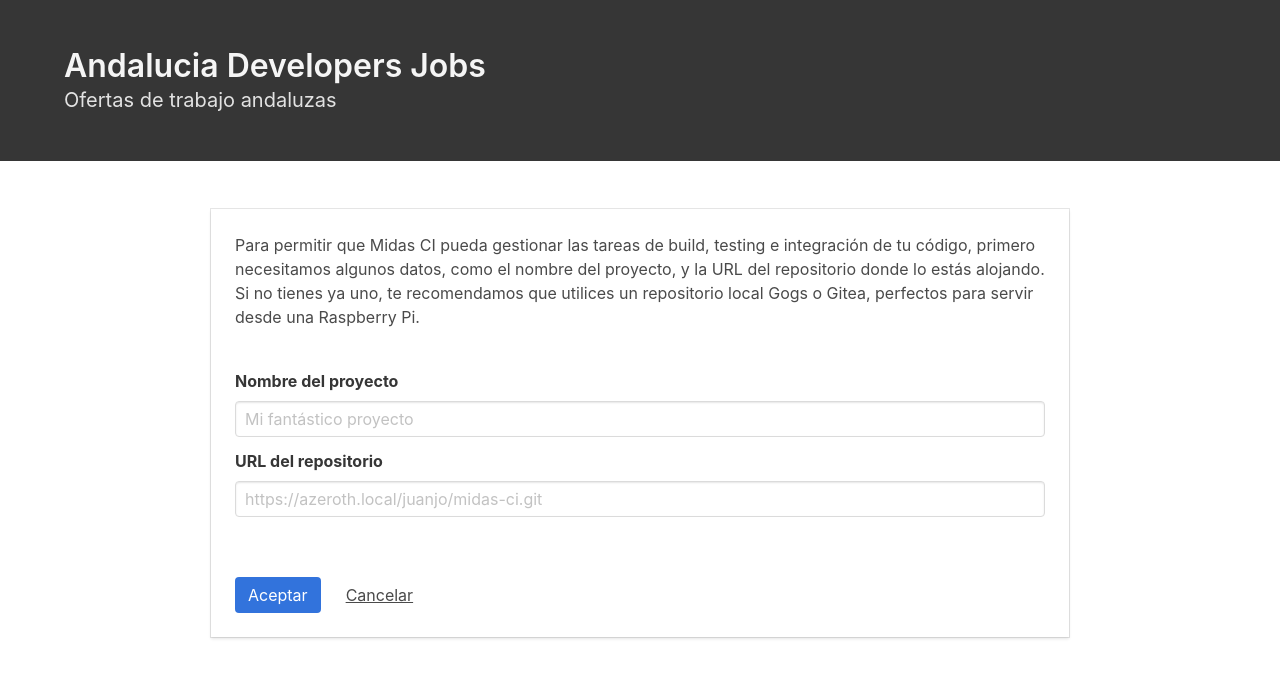
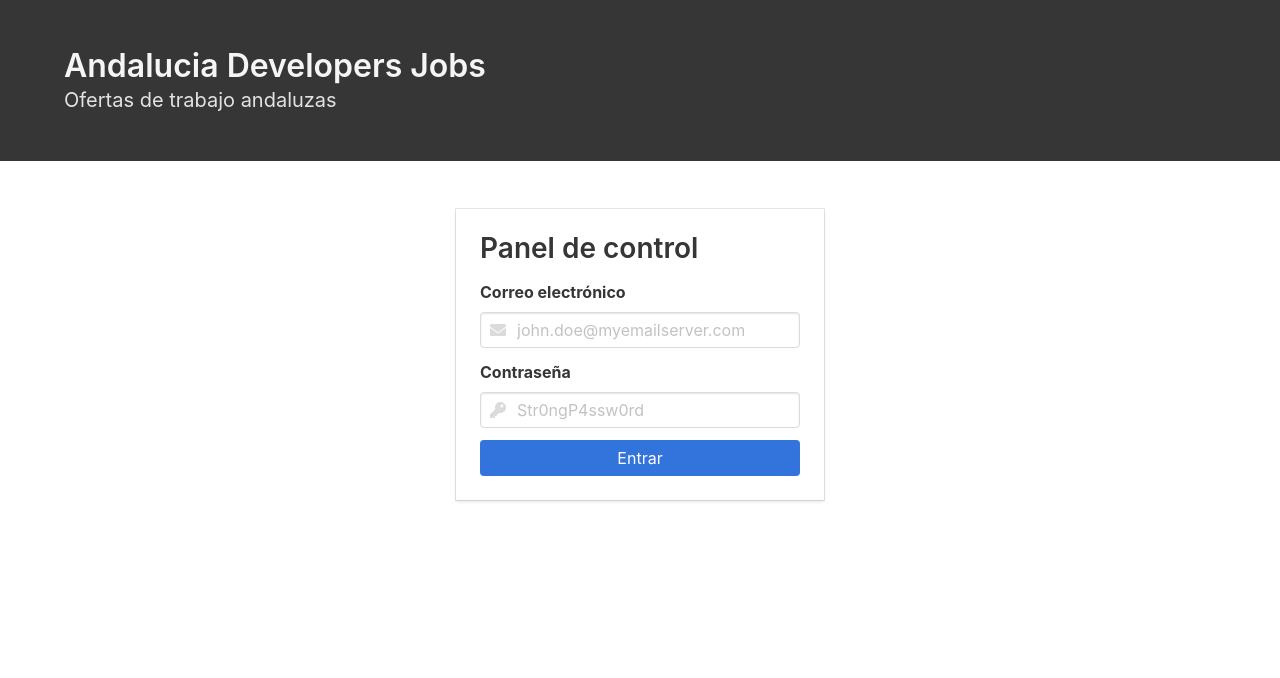
Before and after one commit to JuanjoSalvador/ad-jobs, a Flask app: page /admin in a window 1280 px wide. Shown: the top 678 px of the page. Run offline with Flask 2, Linux system fonts and the light colour scheme; some libraries are stand-ins or nearby versions.

Commit message:
Renombrado y corrección de plantillas Se corrige la plantilla de login y se separa el index del formulario para enviar ofertas

```diff
--- a/templates/admin.jinja
+++ b/templates/admin.jinja
@@ -5,36 +5,33 @@
       <div class="container">
          <div class="columns">
             <div class="column"></div>
-            <div class="column is-three-quarters">
+            <div class="column is-two-quarters">
                <div class="card">
                   <div class="card-content">
                      <div class="content">
-                        <p>
-                           Para permitir que Midas CI pueda gestionar las tareas de build, testing e integración de tu código, primero necesitamos algunos datos, como el nombre del
-                           proyecto, y la URL del repositorio donde lo estás alojando. Si no tienes ya uno, te recomendamos que utilices un repositorio local Gogs o Gitea, perfectos
-                           para servir desde una Raspberry Pi.
-                        </p>
-                        <br/>
-                        <form method="POST" action="/new">
+                        <h2 class="is-title is-2">Panel de control</h2>
+                        <form method="POST" action="/login">
                            <div class="field">
-                              <label class="label">Nombre del proyecto</label>
-                              <div class="control">
-                                 <input class="input" name="project_name" type="text" placeholder="Mi fantástico proyecto" required>
+                              <label class="label">Correo electrónico</label>
+                              <div class="control has-icons-left">
+                                 <input class="input" name="user_email" type="text" placeholder="john.doe@myemailserver.com" required>
+                                 <span class="icon is-small is-left">
+                                    <i class="fas fa-envelope"></i>
+                                 </span>
                               </div>
                            </div>
                            <div class="field">
-                              <label class="label">URL del repositorio</label>
-                              <div class="control">
-                                 <input class="input" name="project_repo" type="text" placeholder="https://azeroth.local/juanjo/midas-ci.git" required>
+                              <label class="label">Contraseña</label>
+                              <div class="control has-icons-left">
+                                 <input class="input" name="user_pass" type="password" placeholder="Str0ngP4ssw0rd" required>
+                                 <span class="icon is-small is-left">
+                                    <i class="fas fa-key"></i>
+                                 </span>
                               </div>
                            </div>
-                           <br/><br/>
-                           <div class="field is-grouped">
+                           <div class="field">
                               <div class="control">
-                                 <input type="submit" value="Aceptar" class="button is-link">
-                              </div>
-                              <div class="control">
-                                 <button class="button is-text">Cancelar</button>
+                                 <input type="submit" value="Entrar" class="button is-fullwidth is-link">
                               </div>
                            </div>
                         </form>
--- a/templates/base.jinja
+++ b/templates/base.jinja
@@ -2,16 +2,10 @@
 <html>
     <head>
         <title>{{ config.SITE_TITLE }}</title>
-        <link rel="stylesheet" href="/css/bulma.min.css">
-
         <meta name="viewport" content="width=device-width, initial-scale=1">
 
-        <style>
-            .index-card {
-                min-height: 15em;
-                max-height: 15em;
-            }
-        </style>
+        <link rel="stylesheet" href="/css/bulma.min.css">
+        <script defer src="https://cdnjs.cloudflare.com/ajax/libs/font-awesome/5.11.2/js/all.min.js"></script>
     </head>
     <body>
         <section class="hero is-dark">
```
Also changed, not shown: templates/new.jinja (added, +105 -0 lines).
